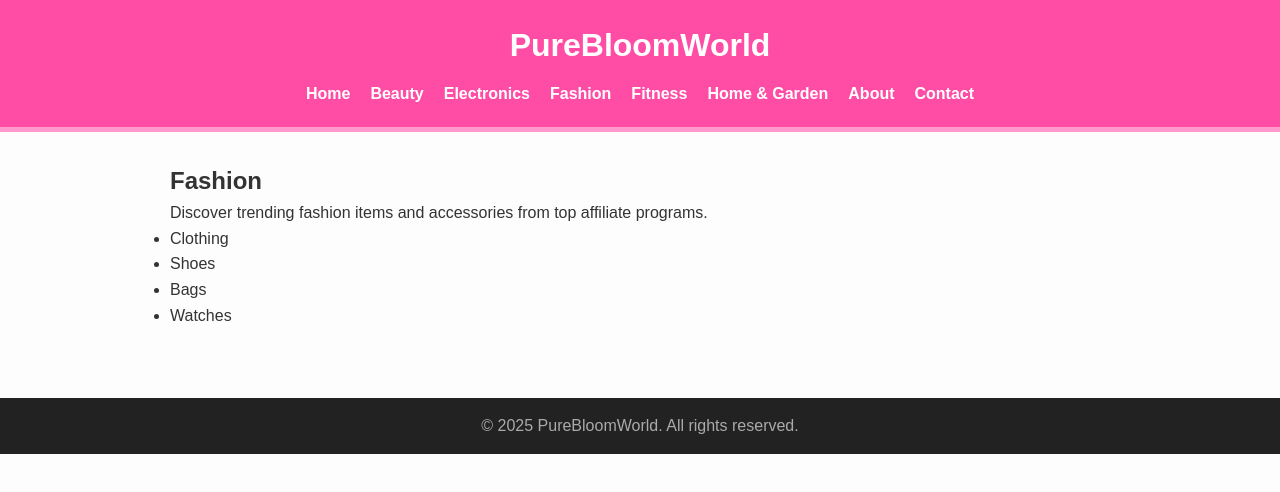
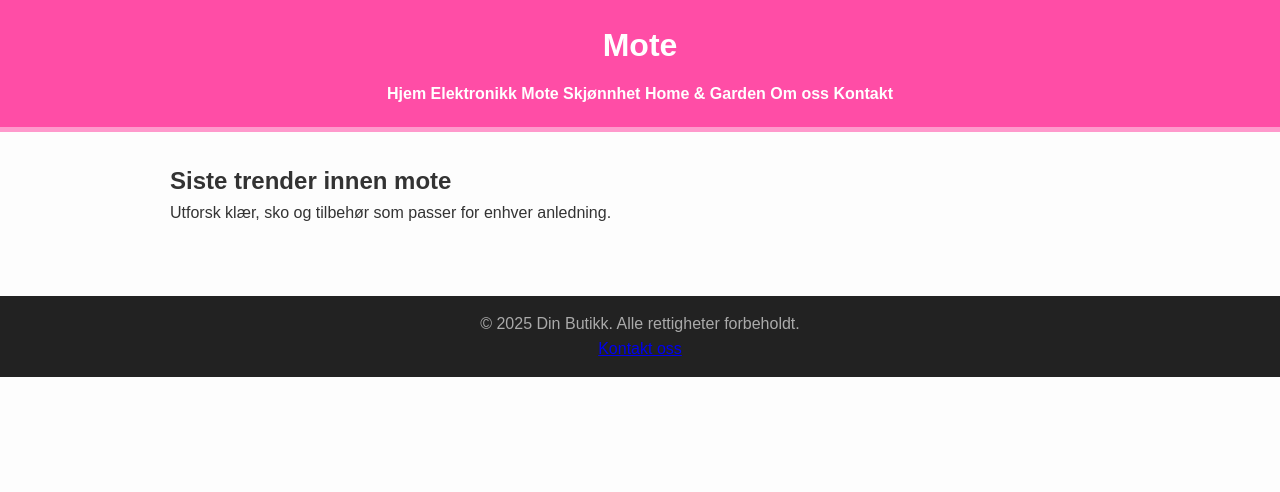
Before and after one commit to Tom-debug-design/purebloomworld-site, a plain HTML site: page fashion.html in a window 1280 px wide. Drawn offline with Linux system fonts and the light colour scheme.

Commit message:
Update fashion.html

```diff
--- a/fashion.html
+++ b/fashion.html
@@ -1,44 +1,34 @@
 <!DOCTYPE html>
-<html lang="en">
+<html lang="no">
 <head>
   <meta charset="UTF-8">
   <meta name="viewport" content="width=device-width, initial-scale=1.0">
-  <title>Fashion</title>
+  <title>Mote</title>
   <link rel="stylesheet" href="style.css">
 </head>
 <body>
-  <!-- Header -->
   <header>
-    <h1>PureBloomWorld</h1>
+    <h1>Mote</h1>
     <nav>
-      <ul>
-        <li><a href="index.html">Home</a></li>
-        <li><a href="beauty.html">Beauty</a></li>
-        <li><a href="electronics.html">Electronics</a></li>
-        <li><a href="fashion.html">Fashion</a></li>
-        <li><a href="fitness.html">Fitness</a></li>
-        <li><a href="homegarden.html">Home & Garden</a></li>
-        <li><a href="about.html">About</a></li>
-        <li><a href="contact.html">Contact</a></li>
-      </ul>
+      <a href="index.html">Hjem</a>
+      <a href="electronics.html">Elektronikk</a>
+      <a href="fashion.html">Mote</a>
+      <a href="beauty.html">Skjønnhet</a>
+      <a href="home-garden.html">Home & Garden</a>
+      <a href="about.html">Om oss</a>
+      <a href="contact.html">Kontakt</a>
     </nav>
   </header>
 
-  <!-- Main Content -->
   <main>
-    <h2>Fashion</h2>
-    <p>Discover trending fashion items and accessories from top affiliate programs.</p>
-    <ul>
-      <li>Clothing</li>
-      <li>Shoes</li>
-      <li>Bags</li>
-      <li>Watches</li>
-    </ul>
+    <h2>Siste trender innen mote</h2>
+    <p>Utforsk klær, sko og tilbehør som passer for enhver anledning.</p>
+    <!-- Her kan vi senere legge inn Amazon-lenker eller produkter -->
   </main>
 
-  <!-- Footer -->
   <footer>
-    <p>&copy; 2025 PureBloomWorld. All rights reserved.</p>
+    <p>&copy; 2025 Din Butikk. Alle rettigheter forbeholdt.</p>
+    <p><a href="contact.html">Kontakt oss</a></p>
   </footer>
 </body>
 </html>
```
